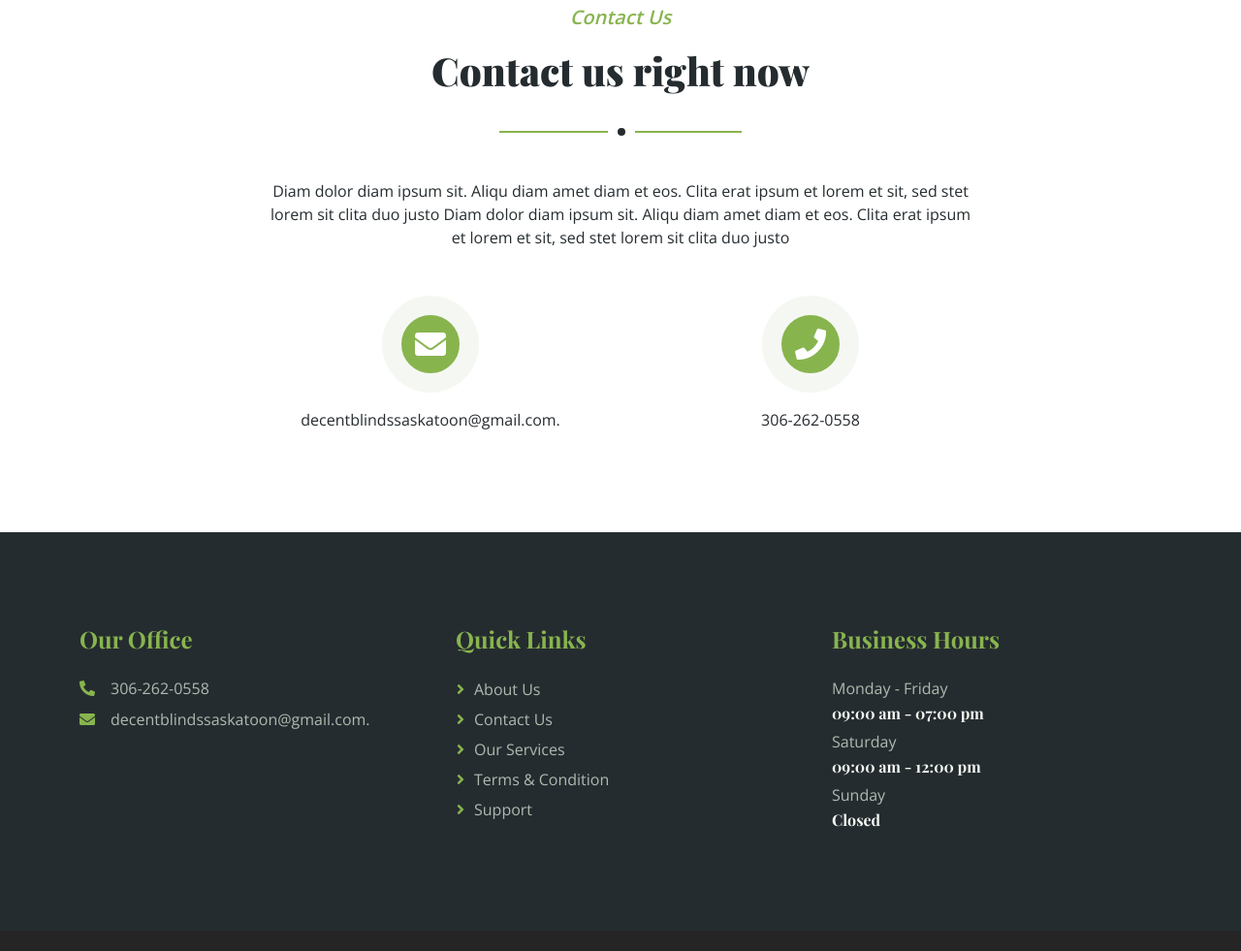
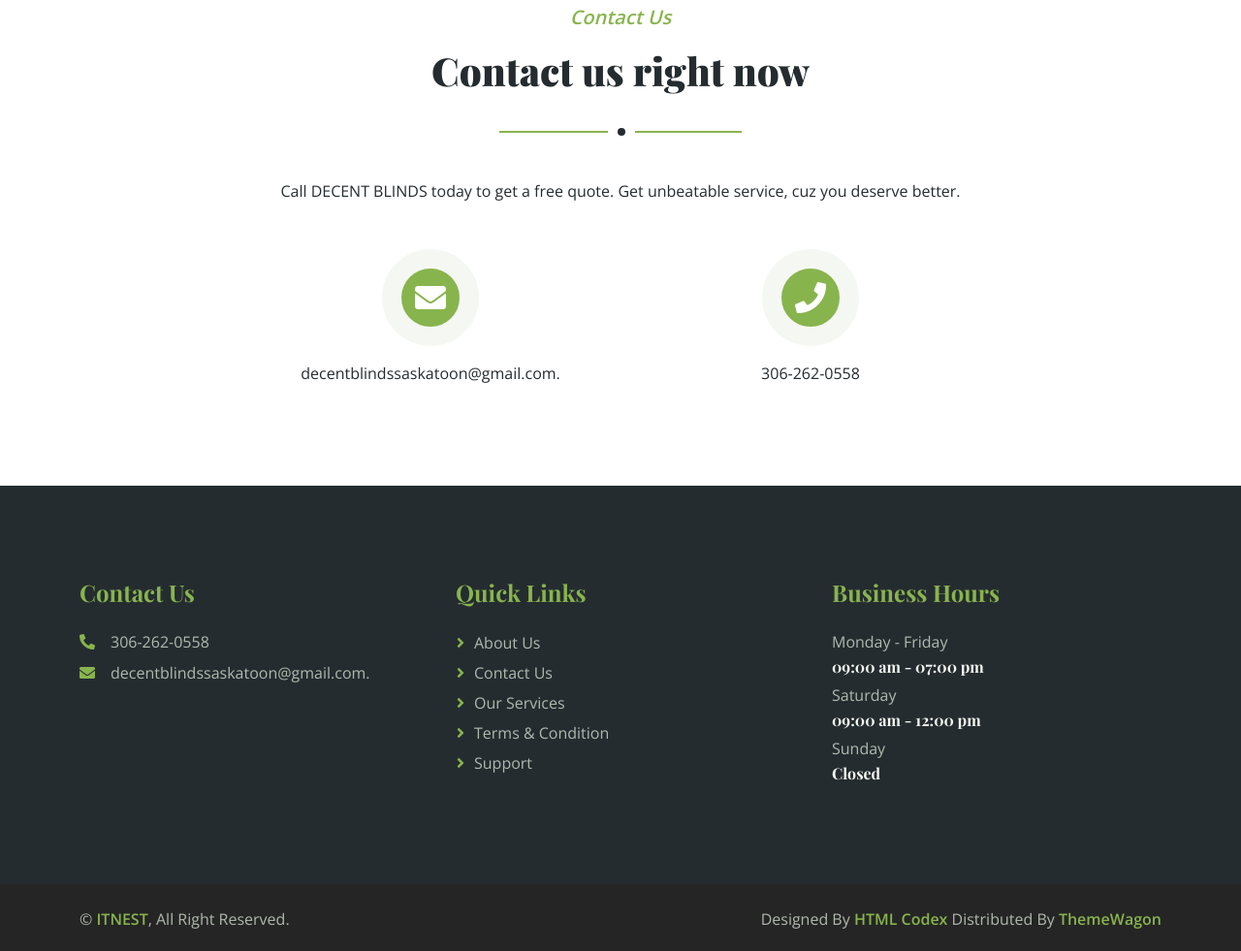
Before and after one commit to decentblinds/web, a plain HTML site: page index.html in a window 1280 px wide. Shown: the part 2409-3390 px from the top of the page at 97% size. Drawn offline with nearby package versions, Linux system fonts and the light colour scheme.

Commit message:
Verbiage update

```diff
--- a/index.html
+++ b/index.html
@@ -519,9 +519,8 @@
             </div>
             <div class="row justify-content-center wow fadeInUp" data-wow-delay="0.1s">
                 <div class="col-lg-8">
-                    <p class="text-center mb-5">Diam dolor diam ipsum sit. Aliqu diam amet diam et eos. Clita erat ipsum
-                        et lorem et sit, sed stet lorem sit clita duo justo Diam dolor diam ipsum sit. Aliqu diam amet
-                        diam et eos. Clita erat ipsum et lorem et sit, sed stet lorem sit clita duo justo</p>
+                    <p class="text-center mb-5">Call DECENT BLINDS today to get a free quote. Get
+                        unbeatable service, cuz you deserve better.</p>
                     <div class="row g-5">
                         <div class="col-md-6 text-center wow fadeInUp" data-wow-delay="0.3s">
                             <div class="btn-square mx-auto mb-3">
@@ -557,7 +556,7 @@
         <div class="container py-5">
             <div class="row g-5">
                 <div class="col-lg-4 col-md-6">
-                    <h4 class="text-primary mb-4">Our Office</h4>
+                    <h4 class="text-primary mb-4">Contact Us</h4>
                     <!-- <p class="mb-2"><i class="fa fa-map-marker-alt text-primary me-3"></i>123 Street, New York, USA</p> -->
                     <p class="mb-2"><i class="fa fa-phone-alt text-primary me-3"></i>306-262-0558</p>
                     <p class="mb-2"><i class="fa fa-envelope text-primary me-3"></i>decentblindssaskatoon@gmail.com.</p>
```
Also changed, not shown: 404.html (+1 -1 lines), about.html (+1 -1 lines), blog.html (+1 -1 lines), contact.html (+1 -1 lines), feature.html (+1 -1 lines), product.html (+1 -1 lines), store.html (+1 -1 lines), testimonial.html (+1 -1 lines).
